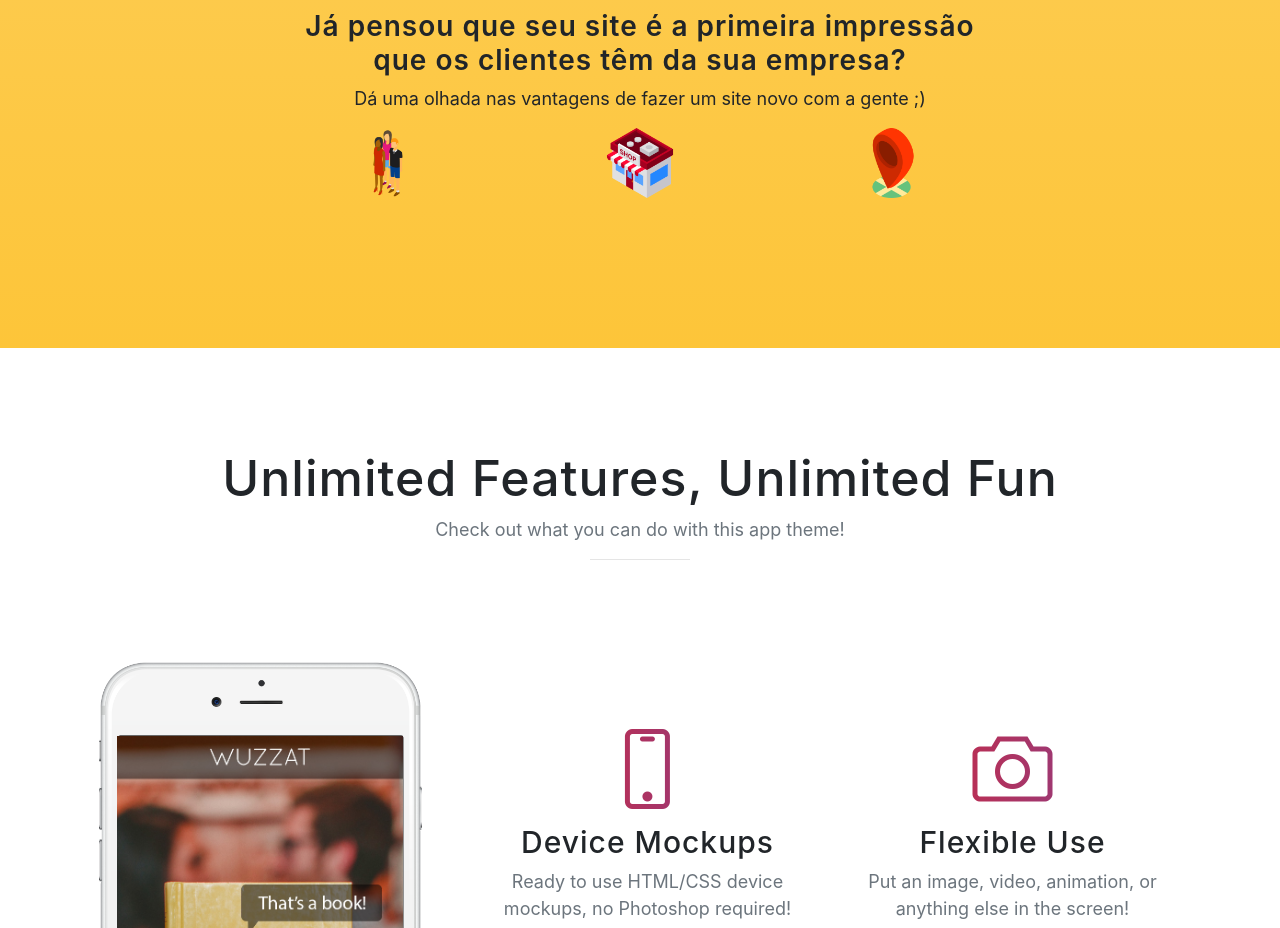
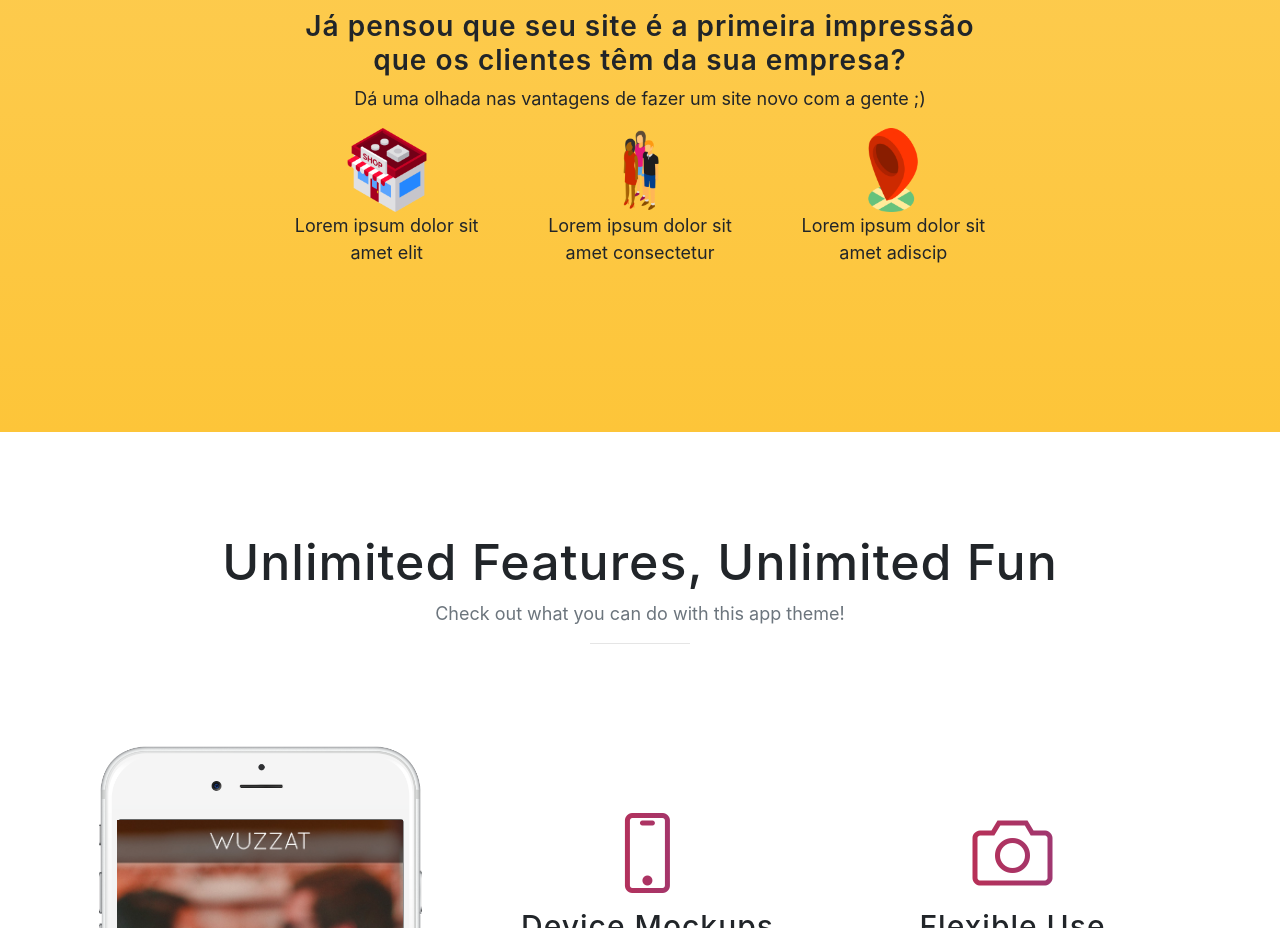
Before and after one commit to lzbernardo/drive-template, a website with bundled scripts: page docs/index.html in a window 1280 px wide. Shown: the part 940-1868 px from the top of the page. Built offline with nearby package versions, Linux system fonts and the light colour scheme; a web font is replaced by a local one.

```diff
--- a/docs/index.html
+++ b/docs/index.html
@@ -89,13 +89,16 @@
             <p>Dá uma olhada nas vantagens de fazer um site novo com a gente ;)</p>
             <div class="badges row" style="text-align: center">
               <div class="col-md-4">
-                <img src="icons/clients.png" style="max-height: 70px;"></img>
+                <img src="icons/shop.png" style="max-height: 84px;"></img>
+                <p>Lorem ipsum dolor sit amet elit</p>
               </div>
               <div class="col-md-4">
-                <img src="icons/shop.png" style="max-height: 70px;"></img>
+                <img src="icons/clients.png" style="max-height: 84px;"></img>
+                <p>Lorem ipsum dolor sit amet consectetur</p>
               </div>
               <div class="col-md-4">
-                <img src="icons/placeholder.png" style="max-height: 70px;"></img>
+                <img src="icons/placeholder.png" style="max-height: 84px;"></img>
+                <p>Lorem ipsum dolor sit amet adiscip</p>
               </div>
             </div>
           </div>
```
